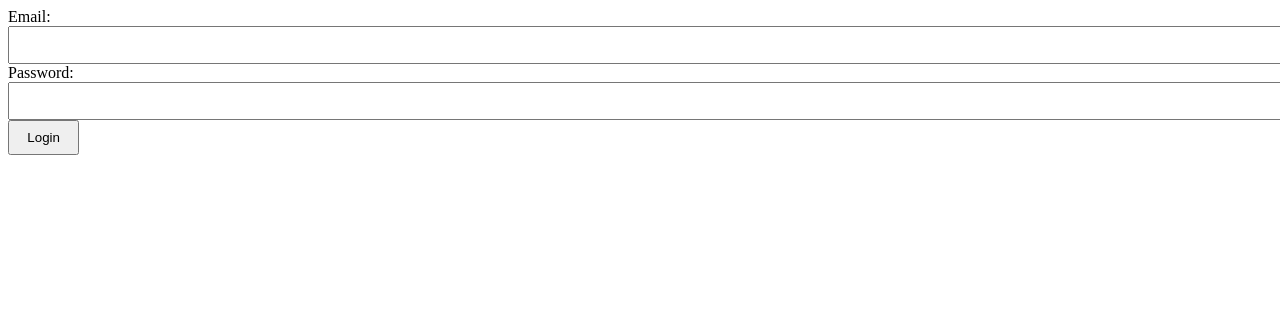
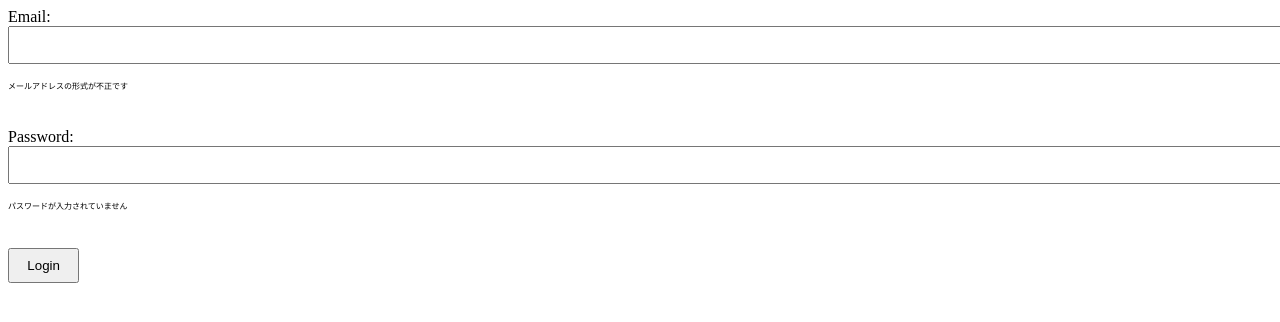
Before and after one commit to Amsel1676/kanban-app, a React (Create React App) app: page / in a window 1280 px wide. Shown: the top 322 px of the page. Built offline with nearby package versions, Linux system fonts and the light colour scheme.

Commit message:
Add validation error message

```diff
--- a/src/components/molecules/KbnLoginForm.module.css
+++ b/src/components/molecules/KbnLoginForm.module.css
@@ -19,9 +19,9 @@
 .loginForm ul li {
     font-size: 0.5em;
 }
-.validation-errors {
+.validationErrors {
     height: 32px;
 }
-.form-actions p {
+.formActions p {
     font-size: 0.5em;
 }
--- a/src/components/molecules/KbnLoginForm.tsx
+++ b/src/components/molecules/KbnLoginForm.tsx
@@ -3,8 +3,8 @@ import KbnButton from '../atoms/KbnButton';
 import styles from './KbnLoginForm.module.css';
 
 function KbnLoginForm() {
-    const [emailForm, setEmailValue] = useState('');
-    const [passwordForm, setPasswordValue] = useState('');
+    const [emailFormValue, setEmailValue] = useState('');
+    const [passwordFormValue, setPasswordValue] = useState('');
     const REGAX_EMAIL = /^[a-zA-Z0-9.!#$%&'*+\/=?^_`{|}~-]+@[a-zA-Z0-9-]+(?:\.[a-zA-Z0-9-]+)*$/
 
     const handleChangeEmailForm = (event: React.ChangeEvent<HTMLInputElement>) => {
@@ -24,22 +24,36 @@ function KbnLoginForm() {
     }
 
     const handleClickLogin = () => {
-        if(emailValidation(emailForm) && passwordValidation(passwordForm)){
+        if(emailValidation(emailFormValue) && passwordValidation(passwordFormValue)){
             console.log("OK")
         }else{
             console.log("NG")
-            console.log(emailForm)
-            console.log(passwordForm)
+            console.log(emailFormValue)
+            console.log(passwordFormValue)
         }
     }
 
     return (
         <React.Fragment>
             <div className={styles.loginForm}>
-                <label htmlFor="email">Email:</label>
-                <input id="email" type="text" value={emailForm} onChange={handleChangeEmailForm} required />
-                <label htmlFor="password">Password:</label>
-                <input id="password" type="password" value={passwordForm} onChange={handleChangePasswordForm} required />
+                <div className="email-form">
+                    <label htmlFor="email">Email:</label>
+                    <input id="email" type="text" value={emailFormValue} onChange={handleChangeEmailForm} required />
+                    {!emailValidation(emailFormValue) &&
+                        <ul className={styles.validationErrors}>
+                           <li>メールアドレスの形式が不正です</li>
+                       </ul>
+                    }
+                </div>
+                <div className="password-form">
+                    <label htmlFor="password">Password:</label>
+                    <input id="password" type="password" value={passwordFormValue} onChange={handleChangePasswordForm} required />
+                    {!passwordValidation(passwordFormValue) &&
+                        <ul className={styles.validationErrors}>
+                            <li className={styles.validationErrors}>パスワードが入力されていません</li>
+                        </ul>
+                    }
+                </div>
             </div>
             <KbnButton value="Login" onClick={handleClickLogin} />
         </React.Fragment>
```
Also changed, not shown: 1 other file (tests, documents, lock files or other folders).
